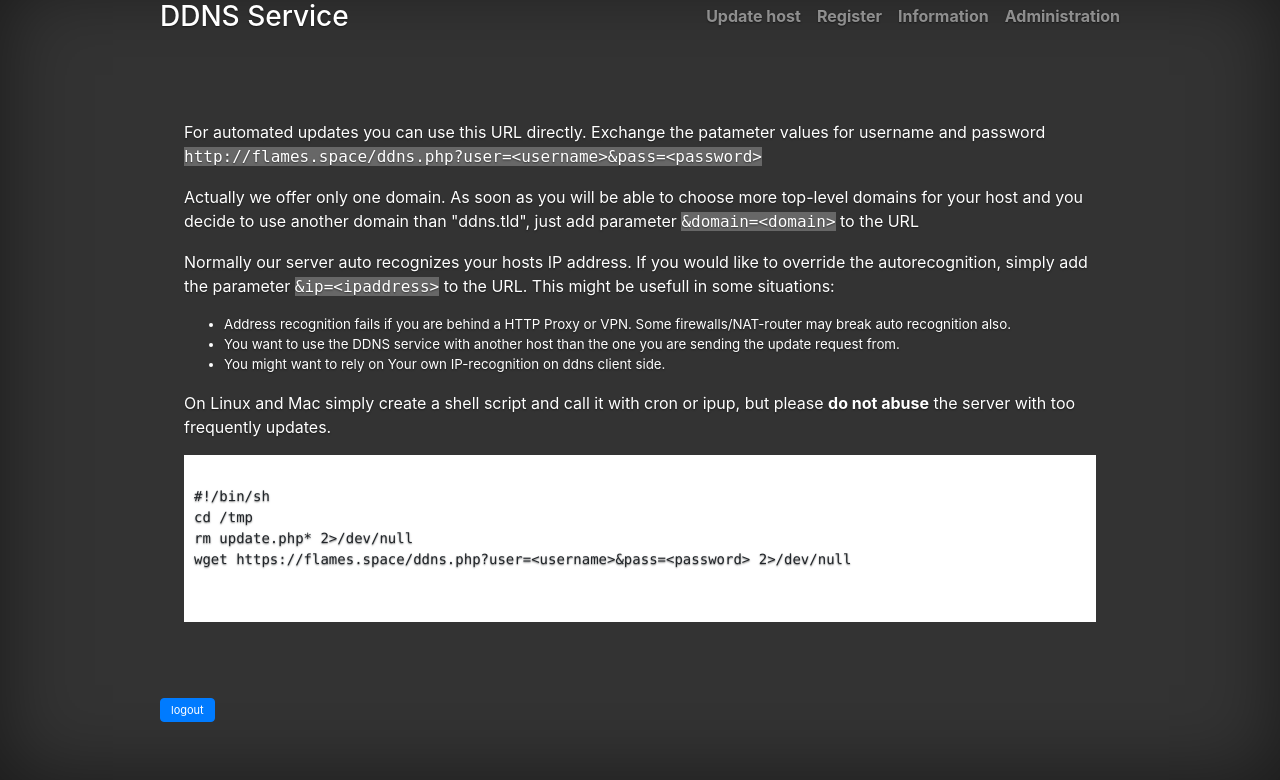
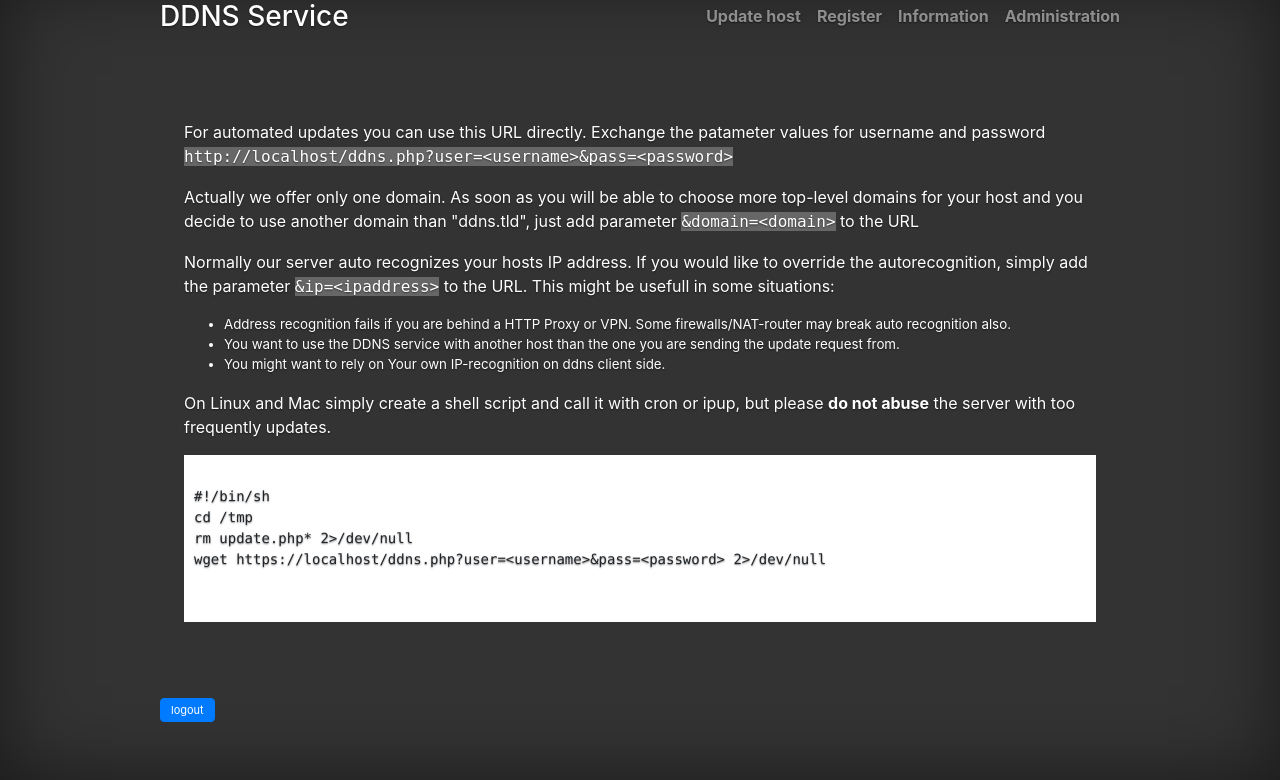
Before and after one commit to flames/DDNSUpdate, a PHP site: page /index.php?site=info in a window 1280 px wide. Shown: the part 20-800 px from the top of the page. Run offline with PHP 8.4, Linux system fonts and the light colour scheme; the visitor is signed in with stand-in values (Sample User, id 1); some libraries are stand-ins or nearby versions.

Commit message:
Detect server URL

```diff
--- a/info.php
+++ b/info.php
@@ -1,6 +1,6 @@
 <div class="spacer top"></div>
 <p>For automated updates you can use this URL directly. Exchange the patameter values for username and password
-<span class="important">http://flames.space/ddns.php?user=&lt;username&gt;&amp;pass=&lt;password&gt;</span></p>
+<span class="important">http://<?php echo $_SERVER['HTTP_HOST']; ?>/ddns.php?user=&lt;username&gt;&amp;pass=&lt;password&gt;</span></p>
 
 Actually we offer only one domain. As soon as you will be able to choose more top-level domains for your host and you decide to use another domain than "ddns.tld", just add parameter <span class="important">&amp;domain=&lt;domain&gt;</span> to the URL</p>
 
@@ -18,7 +18,7 @@ Actually we offer only one domain. As soon as you will be able to choose more to
 #!/bin/sh
 cd /tmp
 rm update.php* 2>/dev/null
-wget https://flames.space/ddns.php?user=&lt;username&gt;&amp;pass=&lt;password&gt; 2>/dev/null
+wget https://<?php echo $_SERVER['HTTP_HOST']; ?>/ddns.php?user=&lt;username&gt;&amp;pass=&lt;password&gt; 2>/dev/null
         </code>
     </pre>
 </p>
```
